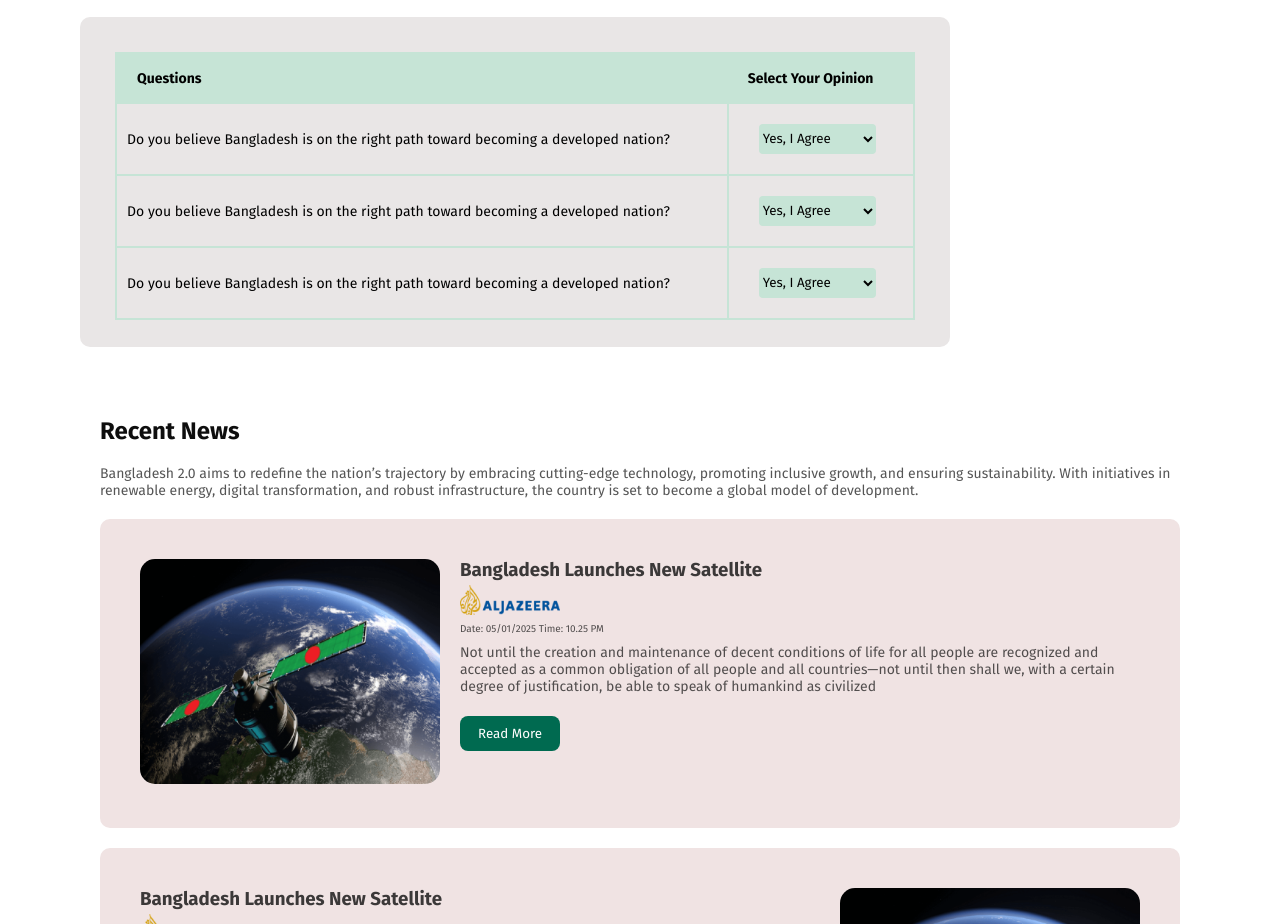
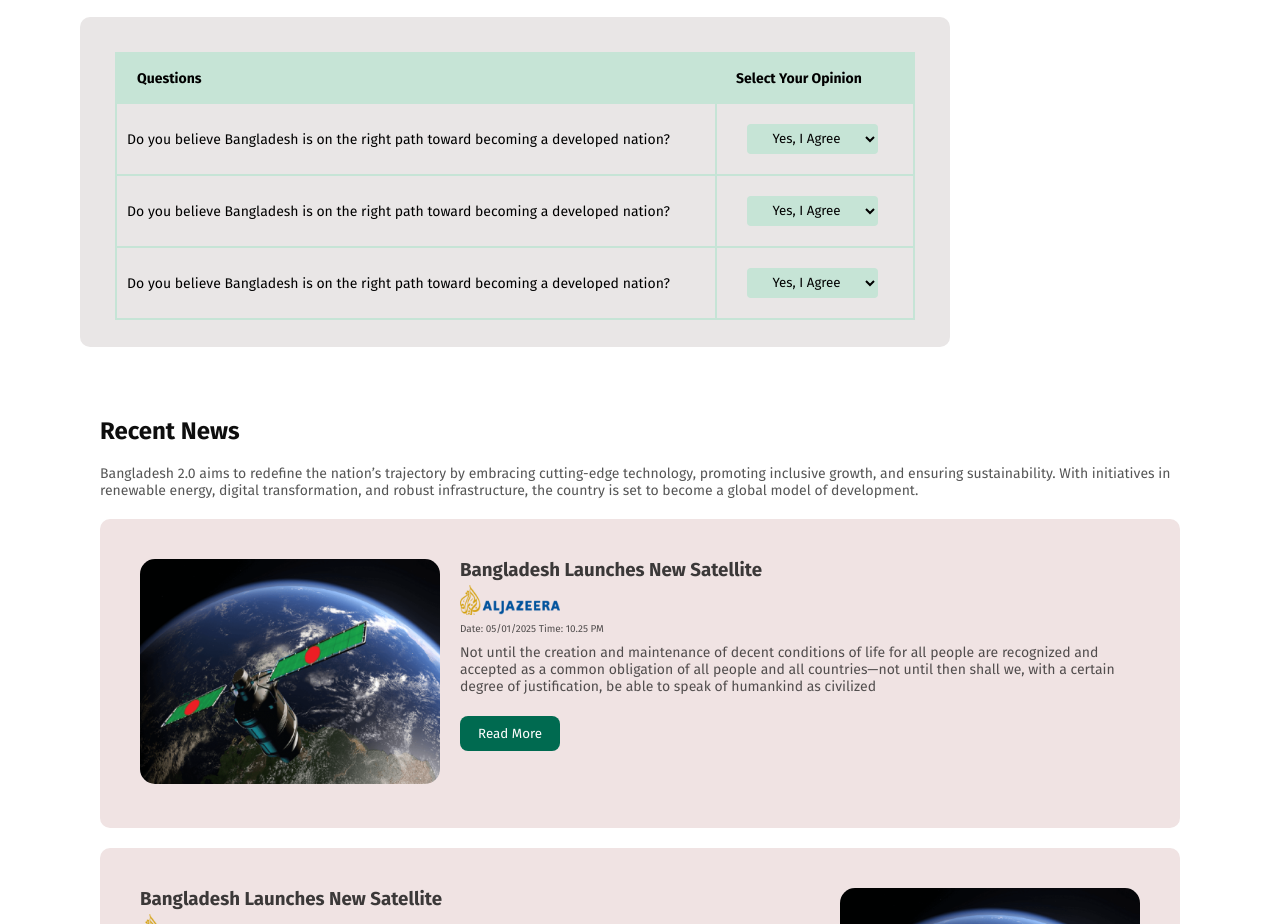
Before and after one commit to zobaer-zahad-reza/Assignment-1-B11A1-, a plain HTML site: page index.html in a window 1280 px wide. Shown: the part 1861-2785 px from the top of the page. Drawn offline with Linux system fonts and the light colour scheme.

Commit message:
edit select option

```diff
--- a/style.css
+++ b/style.css
@@ -233,6 +233,8 @@ thead{
 }
  select{
     height: 30px;
+    padding: 7px;
+    text-align: center;
     border-radius: 4px;
     background-color: rgb(198, 228, 214);
     border: none;
```
